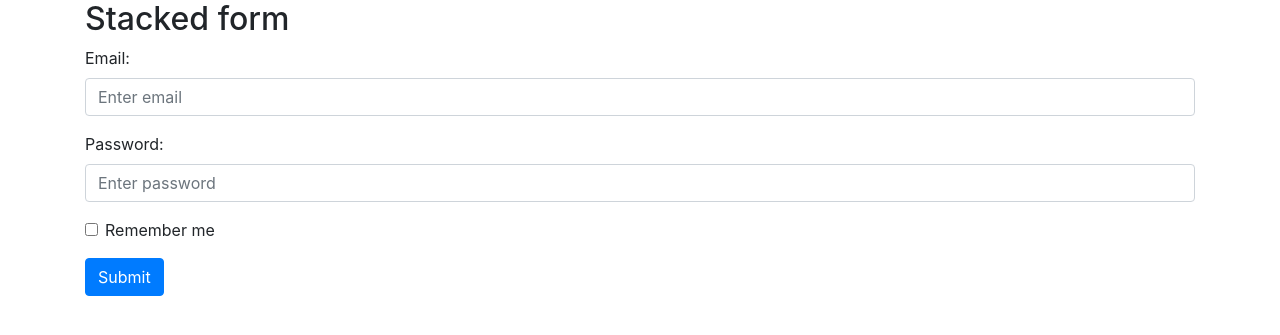
After one commit to Sebighiara/firstFlaskProject, a Flask app: page /register in a window 1280 px wide. The commit adds this page. Shown: the top 335 px of the page. Run offline with Flask 2, Linux system fonts and the light colour scheme; some libraries are stand-ins or nearby versions.

Commit message:
doing register form

```diff
--- a/app.py
+++ b/app.py
@@ -1,6 +1,9 @@
 from flask import Flask, render_template, url_for
+from forms import RegistrationForm
 
 app = Flask(__name__)
+
+app.config['SECRET_KEY'] = '8ee409b7667f32241bec4b83cec5e938'
 
 posts = [
 	{
@@ -21,11 +24,16 @@ posts = [
 @app.route('/')
 @app.route('/home')
 def homePage():
-	return render_template('index.html', posts = posts)
+	return render_template('home.html', posts = posts)
 
 @app.route('/about')
 def aboutPage():
 	return render_template('about.html', title = 'about')
 
+@app.route('/register')
+def registerPage():
+	form = RegistrationForm()
+	return render_template('register.html', form = form)
+
 if __name__ == "__main__":
 	app.run(debug = True)
--- /dev/null
+++ b/forms.py
@@ -0,0 +1,6 @@
+from flask_wtf import FlaskForm
+from wtforms import StringField
+
+
+class RegistrationForm(FlaskForm):
+	username = StringField('Username')
--- a/templates/index.html
+++ b/templates/home.html
@@ -1,6 +1,8 @@
 {% extends 'layout.html' %}
 
-
+{% block css %}
+	<link rel="stylesheet" type="text/css" href="{{ url_for('static', filename='styles/home.css') }}">
+{% endblock css%}
 
 {% block content %}
 	<h1 class="indexWelcome">Welcome to my website</h1>
@@ -14,5 +16,5 @@
 
 
 {% block javaScript%}
-	<script src="{{ url_for('static', filename='scripts/index.js') }}" type="text/javascript"></script>
+	<script src="{{ url_for('static', filename='scripts/home.js') }}" type="text/javascript"></script>
 {% endblock javaScript %}
--- a/templates/layout.html
+++ b/templates/layout.html
@@ -8,11 +8,7 @@
     <!-- Bootstrap CSS -->
     <link rel="stylesheet" href="https://stackpath.bootstrapcdn.com/bootstrap/4.1.3/css/bootstrap.min.css" integrity="sha384-MCw98/SFnGE8fJT3GXwEOngsV7Zt27NXFoaoApmYm81iuXoPkFOJwJ8ERdknLPMO" crossorigin="anonymous">
 
-    <!-- link to index.html css stylesheet -->
-	<link rel="stylesheet" type="text/css" href="{{ url_for('static', filename='styles/main.css') }}">
-
-	<!-- link to about.html css stylesheet -->
-	<link rel="stylesheet" type="text/css" href="{{ url_for('static', filename='styles/aboutPage.css') }}">
+    {% block css %} {% endblock css %}
 
 	<!-- fix favicon error -->
 	<link rel="shortcut icon" href="#">
--- /dev/null
+++ b/templates/register.html
@@ -0,0 +1,21 @@
+{% extends 'layout.html' %}
+
+{% block content %}
+  <h2>Stacked form</h2>
+  <form method="POST" action="">
+    <div class="form-group">
+      <label for="email">Email:</label>
+      <input type="email" class="form-control" id="email" placeholder="Enter email" name="email">
+    </div>
+    <div class="form-group">
+      <label for="pwd">Password:</label>
+      <input type="password" class="form-control" id="pwd" placeholder="Enter password" name="pswd">
+    </div>
+    <div class="form-group form-check">
+      <label class="form-check-label">
+        <input class="form-check-input" type="checkbox" name="remember"> Remember me
+      </label>
+    </div>
+    <button type="submit" class="btn btn-primary">Submit</button>
+  </form>
+{% endblock content %}
```
Also changed, not shown: templates/about.html (+6 -1 lines), static/scripts/about.js (renamed from static/scripts/aboutPage.js), static/scripts/home.js (renamed from static/scripts/index.js), static/styles/about.css (renamed from static/styles/aboutPage.css), static/styles/home.css (line endings or trailing spaces), templates/login.html (added).
